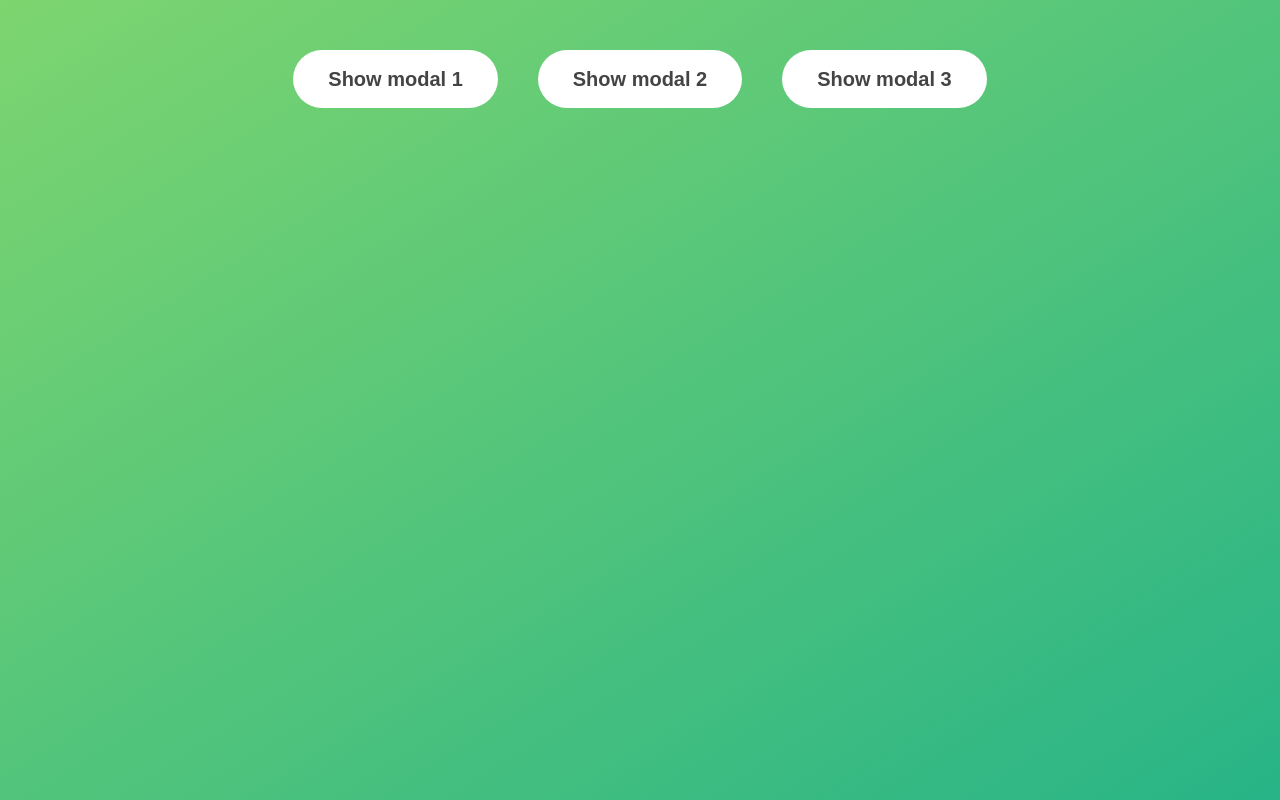
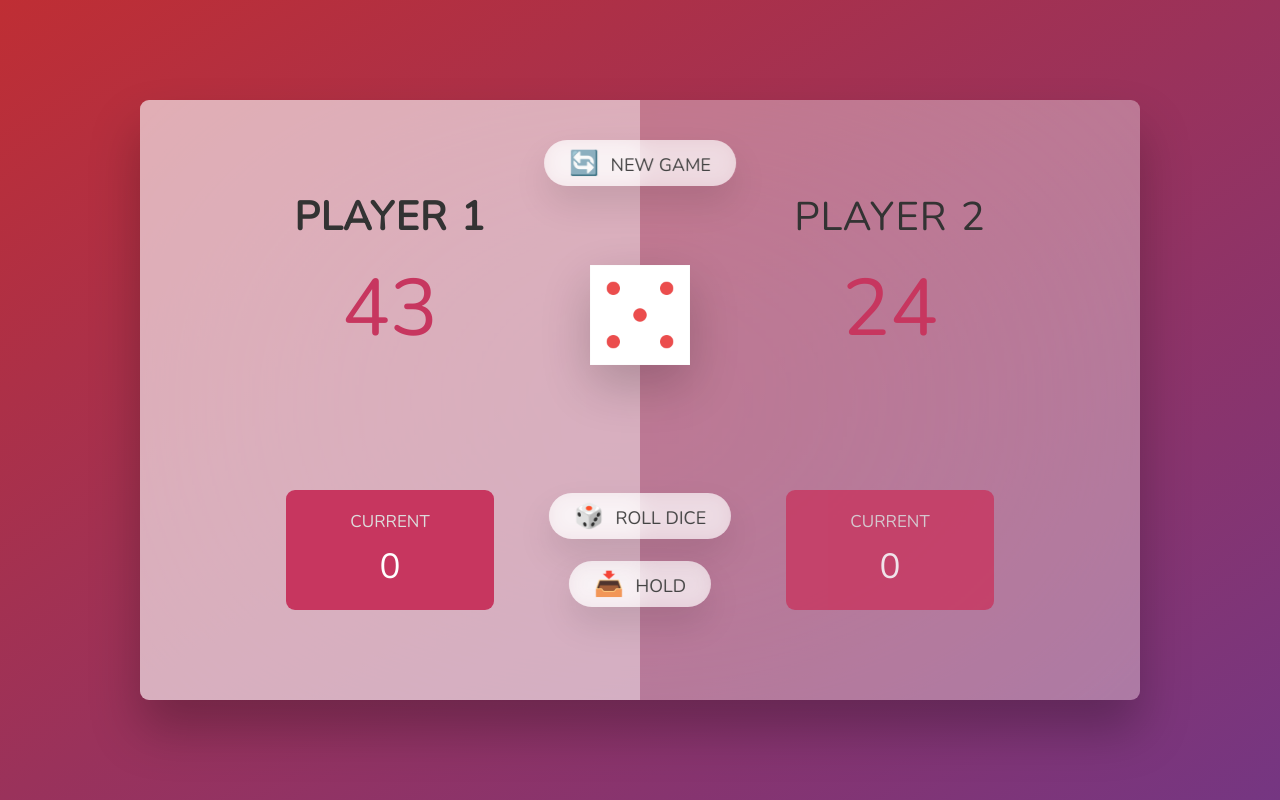
Before and after one commit to zenmarshy1103/JavaScript---Projects, a plain HTML site: page index.html in a window 1280 px wide. Drawn offline with nearby package versions, Linux system fonts and the light colour scheme.

Commit message:
Project - Pig Game (Initial Commit)

```diff
--- a/index.html
+++ b/index.html
@@ -5,28 +5,32 @@
     <meta name="viewport" content="width=device-width, initial-scale=1.0" />
     <meta http-equiv="X-UA-Compatible" content="ie=edge" />
     <link rel="stylesheet" href="style.css" />
-    <title>Modal window</title>
+    <title>Pig Game</title>
   </head>
   <body>
-    <button class="show-modal">Show modal 1</button>
-    <button class="show-modal">Show modal 2</button>
-    <button class="show-modal">Show modal 3</button>
+    <main>
+      <section class="player player--0 player--active">
+        <h2 class="name" id="name--0">Player 1</h2>
+        <p class="score" id="score--0">43</p>
+        <div class="current">
+          <p class="current-label">Current</p>
+          <p class="current-score" id="current--0">0</p>
+        </div>
+      </section>
+      <section class="player player--1">
+        <h2 class="name" id="name--1">Player 2</h2>
+        <p class="score" id="score--1">24</p>
+        <div class="current">
+          <p class="current-label">Current</p>
+          <p class="current-score" id="current--1">0</p>
+        </div>
+      </section>
 
-    <div class="modal hidden">
-      <button class="close-modal">&times;</button>
-      <h1>I'm a modal window 😍</h1>
-      <p>
-        Lorem ipsum dolor sit amet, consectetur adipisicing elit, sed do eiusmod
-        tempor incididunt ut labore et dolore magna aliqua. Ut enim ad minim
-        veniam, quis nostrud exercitation ullamco laboris nisi ut aliquip ex ea
-        commodo consequat. Duis aute irure dolor in reprehenderit in voluptate
-        velit esse cillum dolore eu fugiat nulla pariatur. Excepteur sint
-        occaecat cupidatat non proident, sunt in culpa qui officia deserunt
-        mollit anim id est laborum.
-      </p>
-    </div>
-    <div class="overlay hidden"></div>
-
+      <img src="dice-5.png" alt="Playing dice" class="dice" />
+      <button class="btn btn--new">🔄 New game</button>
+      <button class="btn btn--roll">🎲 Roll dice</button>
+      <button class="btn btn--hold">📥 Hold</button>
+    </main>
     <script src="script.js"></script>
   </body>
 </html>
--- a/script.js
+++ b/script.js
@@ -1,78 +1 @@
-// >> Project - Modal Window Completed
-// Website functionality - Clicking a tag brings out a window with texts and can remove it on keypress and mouse clicks
 'use strict';
-
-// Varaibles storing HTML elements that is needed for this project
-const modal = document.querySelector('.modal');
-const overlay = document.querySelector('.overlay');
-const btnCloseModal = document.querySelector('.close-modal');
-const btnsOpenModal = document.querySelectorAll('.show-modal'); //.querySelectorAll  - selects all elements with the same name and put them in an array format
-// console.log(btnsOpenModal);
-
-//Functions
-// Closing Overlay and Modal Box
-const closeModal = function () {
-  modal.classList.add('hidden');
-  overlay.classList.add('hidden');
-};
-
-// Open Overlay and Modal Box
-const openModal = function () {
-  modal.classList.remove('hidden');
-  overlay.classList.remove('hidden');
-};
-
-// Adding the functality when clicking each of the show modal buttons
-// <NOTE> When dealing with an array with html elements when returned from .querySelectorAll()
-//        A for loop is needed to access each of the buttons in the array
-for (let i = 0; i < btnsOpenModal.length; i++) {
-  // console.log(btnsOpenModal[i].textContent);
-  // > Function to un-hide the modal window and overlay when any of the buttons is clicked
-  // btnsOpenModal[i].addEventListener('click', function() {
-  //     console.log(`button ${btnsOpenModal[i].textContent} clicked`); // Check to see which button is clicked and return its text content in its HTML element
-  //     //Removing class - to show the modal window
-  //     modal.classList.remove('hidden');
-  //     //Removing class - to show the overlay
-  //     overlay.classList.remove('hidden');
-  // });
-  btnsOpenModal[i].addEventListener('click', openModal);
-  btnsOpenModal[i].addEventListener('click', function () {
-    console.log(`button ${btnsOpenModal[i].textContent} clicked`);
-  });
-}
-
-// Call back function in EventListener:
-//  - Only the name of the function is passed in without the (), if function() is passed in with the ()
-//  - Javascript will immediately call the function as soon as the code runs.
-//  - Having only the function passed in without the () will allow the function to be called when the even happens.
-
-// Implementing the closing of the modal box and overlay when the close button is clicked
-btnCloseModal.addEventListener('click', closeModal);
-
-// Implementing the closing of the modal box when the user click anywhere outside the modal box
-overlay.addEventListener('click', closeModal);
-
-// > Key Press event using 'ESC' key
-//  - Keyboard events are global event as it does not happen on one specific element
-//  - Global event are usually used to listen on the whole document
-//  - the argument of the function in an eventLister function automatically gets the event of the type you specify ie keydown event in this case
-document.addEventListener('keydown', function (event) {
-  // console.log(typeof(event.key), event.key);
-
-  // if(event.key === 'Escape') {
-  //     // > Check to see if the modal class does not contain hidden (meaning the modal is showing on the page)
-  //     //   then execute the function to turn it off when the escape key is pressed
-  //     if (!modal.classList.contains('hidden')){
-  //         console.log(`${event.key} key was pressed - Modal Closed`)
-  //         closeModal();
-  //     };
-  //}
-
-  // > Refactoring the above conditional operator
-  // > Check to see if the modal class does not contain hidden (meaning the modal is showing on the page)
-  //   then execute the function to turn it off when the escape key is pressed
-  if (event.key === 'Escape' && !modal.classList.contains('hidden')) {
-    console.log(`${event.key} key was pressed - Modal Closed`);
-    closeModal();
-  }
-});
--- a/style.css
+++ b/style.css
@@ -1,3 +1,5 @@
+@import url('https://fonts.googleapis.com/css2?family=Nunito&display=swap');
+
 * {
   margin: 0;
   padding: 0;
@@ -10,76 +12,156 @@ html {
 }
 
 body {
-  font-family: sans-serif;
+  font-family: 'Nunito', sans-serif;
+  font-weight: 400;
+  height: 100vh;
   color: #333;
-  line-height: 1.5;
-  height: 100vh;
-  position: relative;
+  background-image: linear-gradient(to top left, #753682 0%, #bf2e34 100%);
   display: flex;
-  align-items: flex-start;
+  align-items: center;
   justify-content: center;
-  background: linear-gradient(to top left, #28b487, #7dd56f);
 }
 
-.show-modal {
-  font-size: 2rem;
-  font-weight: 600;
-  padding: 1.75rem 3.5rem;
-  margin: 5rem 2rem;
-  border: none;
-  background-color: #fff;
-  color: #444;
-  border-radius: 10rem;
-  cursor: pointer;
+/* LAYOUT */
+main {
+  position: relative;
+  width: 100rem;
+  height: 60rem;
+  background-color: rgba(255, 255, 255, 0.35);
+  backdrop-filter: blur(200px);
+  filter: blur();
+  box-shadow: 0 3rem 5rem rgba(0, 0, 0, 0.25);
+  border-radius: 9px;
+  overflow: hidden;
+  display: flex;
 }
 
-.close-modal {
-  position: absolute;
-  top: 1.2rem;
-  right: 2rem;
-  font-size: 5rem;
-  color: #333;
-  cursor: pointer;
-  border: none;
-  background: none;
+.player {
+  flex: 50%;
+  padding: 9rem;
+  display: flex;
+  flex-direction: column;
+  align-items: center;
+  transition: all 0.75s;
 }
 
-h1 {
-  font-size: 2.5rem;
-  margin-bottom: 2rem;
+/* ELEMENTS */
+.name {
+  position: relative;
+  font-size: 4rem;
+  text-transform: uppercase;
+  letter-spacing: 1px;
+  word-spacing: 2px;
+  font-weight: 300;
+  margin-bottom: 1rem;
 }
 
-p {
-  font-size: 1.8rem;
+.score {
+  font-size: 8rem;
+  font-weight: 300;
+  color: #c7365f;
+  margin-bottom: auto;
 }
 
-/* -------------------------- */
-/* CLASSES TO MAKE MODAL WORK */
-.hidden {
-  display: none;
+.player--active {
+  background-color: rgba(255, 255, 255, 0.4);
+}
+.player--active .name {
+  font-weight: 700;
+}
+.player--active .score {
+  font-weight: 400;
 }
 
-.modal {
+.player--active .current {
+  opacity: 1;
+}
+
+.current {
+  background-color: #c7365f;
+  opacity: 0.8;
+  border-radius: 9px;
+  color: #fff;
+  width: 65%;
+  padding: 2rem;
+  text-align: center;
+  transition: all 0.75s;
+}
+
+.current-label {
+  text-transform: uppercase;
+  margin-bottom: 1rem;
+  font-size: 1.7rem;
+  color: #ddd;
+}
+
+.current-score {
+  font-size: 3.5rem;
+}
+
+/* ABSOLUTE POSITIONED ELEMENTS */
+.btn {
   position: absolute;
-  top: 50%;
   left: 50%;
-  transform: translate(-50%, -50%);
-  width: 70%;
+  transform: translateX(-50%);
+  color: #444;
+  background: none;
+  border: none;
+  font-family: inherit;
+  font-size: 1.8rem;
+  text-transform: uppercase;
+  cursor: pointer;
+  font-weight: 400;
+  transition: all 0.2s;
 
   background-color: white;
-  padding: 6rem;
-  border-radius: 5px;
-  box-shadow: 0 3rem 5rem rgba(0, 0, 0, 0.3);
-  z-index: 10;
+  background-color: rgba(255, 255, 255, 0.6);
+  backdrop-filter: blur(10px);
+
+  padding: 0.7rem 2.5rem;
+  border-radius: 50rem;
+  box-shadow: 0 1.75rem 3.5rem rgba(0, 0, 0, 0.1);
 }
 
-.overlay {
+.btn::first-letter {
+  font-size: 2.4rem;
+  display: inline-block;
+  margin-right: 0.7rem;
+}
+
+.btn--new {
+  top: 4rem;
+}
+.btn--roll {
+  top: 39.3rem;
+}
+.btn--hold {
+  top: 46.1rem;
+}
+
+.btn:active {
+  transform: translate(-50%, 3px);
+  box-shadow: 0 1rem 2rem rgba(0, 0, 0, 0.15);
+}
+
+.btn:focus {
+  outline: none;
+}
+
+.dice {
   position: absolute;
-  top: 0;
-  left: 0;
-  width: 100%;
-  height: 100%;
-  background-color: rgba(0, 0, 0, 0.6);
-  backdrop-filter: blur(3px);
-  z-index: 5;
+  left: 50%;
+  top: 16.5rem;
+  transform: translateX(-50%);
+  height: 10rem;
+  box-shadow: 0 2rem 5rem rgba(0, 0, 0, 0.2);
 }
+
+.player--winner {
+  background-color: #2f2f2f;
+}
+
+.player--winner .name {
+  font-weight: 700;
+  color: #c7365f;
+}
```
Also changed, not shown: dice-1.png (added), dice-2.png (added), dice-3.png (added), dice-4.png (added), dice-5.png (added), dice-6.png (added), pig-game-flowchart.png (added).
